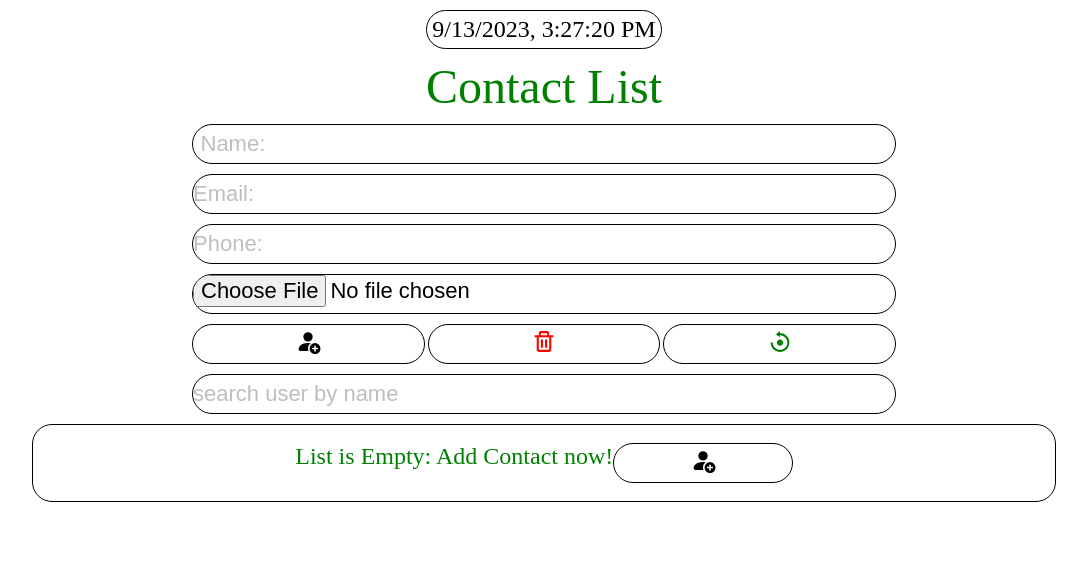
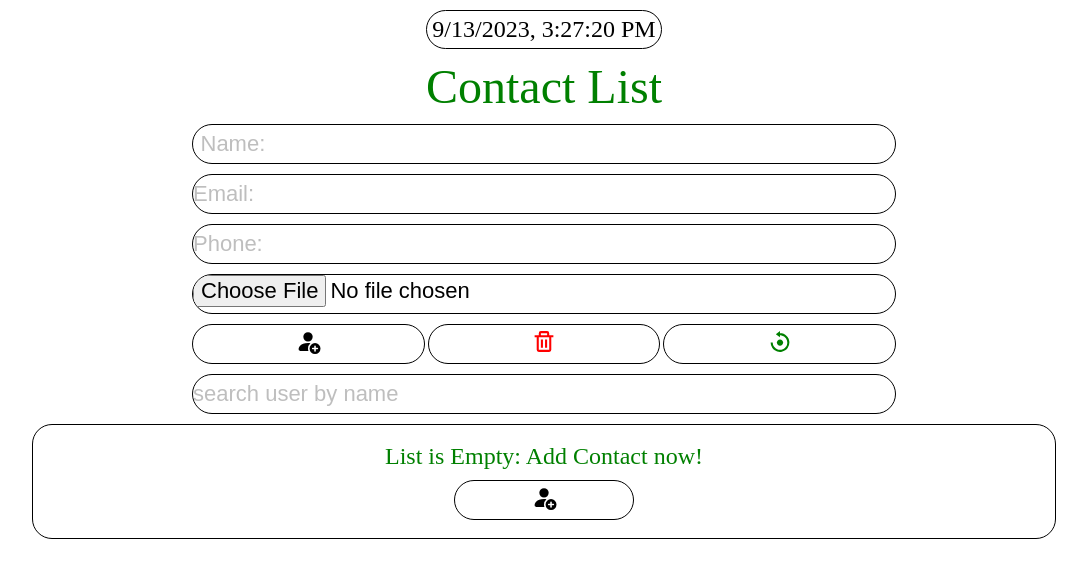
Before and after one commit to VahagMardyan/contact, a React (Create React App) app: page / in a window 1280 px wide. Shown: the top 578 px of the page, without its empty margins (96-1183 px from the left). Built offline with nearby package versions, Linux system fonts and the light colour scheme.

Commit message:
some little  changes

```diff
--- a/src/Components/Display/Display.js
+++ b/src/Components/Display/Display.js
@@ -254,15 +254,17 @@ const Display = () => {
                         }
                     </section>
                     : <div className={classes['parent-user-container']}
-                        style={{ display: 'flex', justifyContent: 'center' }}
+                        style={{ display: 'flex', flexDirection: 'column',
+                                 justifyContent: 'center', alignItems: 'center' }}
                     >
-                        <h2 style={{ width: '100%', fontWeight: '300', color: 'green', display: 'flex', justifyContent: 'center' }}>
+                        <h2 style={{ width: '100%', fontWeight: '300', color: 'green',
+                                     display: 'flex', justifyContent: 'center' }}>
                             List is Empty: Add Contact now!
-                            <button onClick={addUser}
-                                className={classes['add-user-btn']} title='Add User(Enter)'>
-                                <BsPersonFillAdd style={{ width: '50px', height: '25px', }} />
-                            </button>
                         </h2>
+                        <button onClick={addUser}
+                            className={classes['add-user-btn']} title='Add User(Enter)'>
+                            <BsPersonFillAdd style={{ width: '50px', height: '25px', }} />
+                        </button>
                     </div>
             }
 
```
